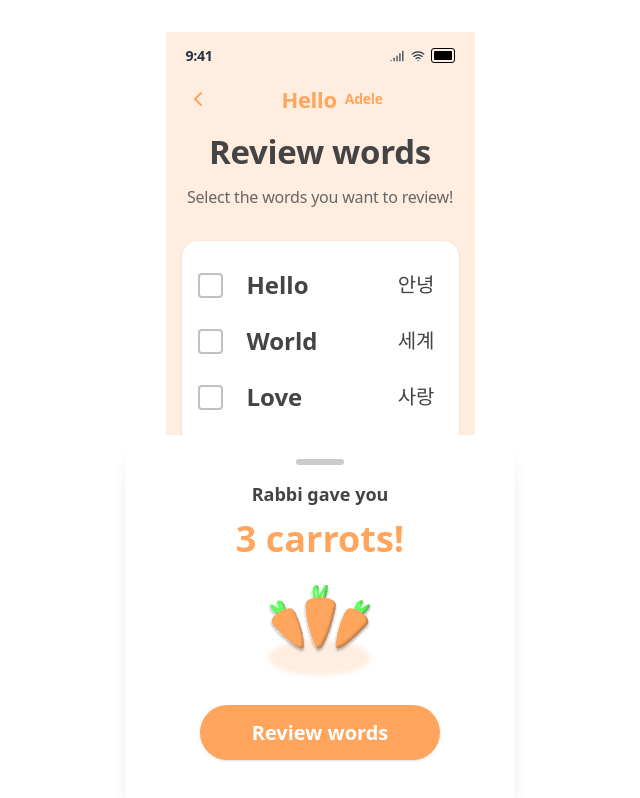
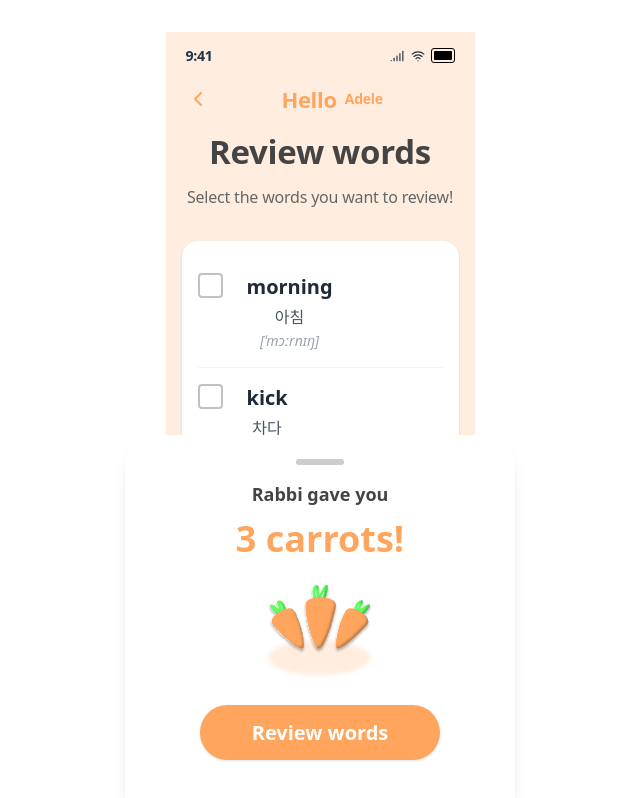
Before and after one commit to Kohj-git/HCI_RAPPI, a React (Vite) app: page /result in a window 1280 px wide. Shown: the top 798 px of the page, without its empty margins (320-960 px from the left). Built offline with nearby package versions, Linux system fonts and the light colour scheme.

Commit message:
fix result page

```diff
--- a/src/pages/Result.jsx
+++ b/src/pages/Result.jsx
@@ -47,12 +47,13 @@ function CheckBoxCustom({ checked, onToggle }) {
 }
 
 const wordPairs = [
-  { english: "Hello", korean: "안녕", checked: false },
-  { english: "World", korean: "세계", checked: false },
-  { english: "Love", korean: "사랑", checked: false },
-  { english: "Peace", korean: "평화", checked: false },
-  { english: "Dream", korean: "꿈", checked: false },
-  { english: "Hope", korean: "희망", checked: false },
+  { english: "morning", korean: "아침", ipa: "[ˈmɔːrnɪŋ]", checked: false },
+  { english: "kick", korean: "차다", ipa: "[kɪk]", checked: false },
+  { english: "walk", korean: "걷다", ipa: "[wɔːk]", checked: false },
+  { english: "top", korean: "꼭대기, 최고", ipa: "[tɑːp]", checked: false },
+  { english: "ping pong", korean: "탁구", ipa: "[ˈpɪŋ ˌpɒŋ]", checked: false },
+  { english: "heavy", korean: "무거운", ipa: "[ˈhɛvi]", checked: false },
+  { english: "ready", korean: "준비된", ipa: "[ˈrɛdi]", checked: false },
 ];
 
 export default function Result() {
@@ -116,20 +117,23 @@ export default function Result() {
         {/* Word List Card */}
         <Card className="relative z-10 mt-6 mx-4 rounded-2xl bg-white pt-4 pb-4 shadow border-none overflow-visible">
           <CardContent className="p-0">
-            <div className="max-h-[330px] overflow-y-auto pr-2">
+            <div className="max-h-[580px] overflow-y-auto px-4">
               {pairs.map((pair, idx) => (
-                <div key={idx} className="flex items-center px-4 py-3">
+                <div key={idx} className="flex items-start py-4 border-b border-gray-100 last:border-none">
                   <CheckBoxCustom
                     checked={pair.checked}
                     onToggle={() => handleCheck(idx)}
                   />
-                  <div className="flex-1 flex justify-between items-center">
-                    <span className="font-extrabold text-[#444444] text-2xl">
+                  <div>
+                    <div className="text-xl font-bold text-gray-800">
                       {pair.english}
-                    </span>
-                    <span className="font-semibold text-[#444444] text-xl">
+                    </div>
+                    <div className="text-base text-gray-600 mt-1">
                       {pair.korean}
-                    </span>
+                    </div>
+                    <div className="text-sm text-gray-400 italic mt-0.5">
+                      {pair.ipa}
+                    </div>
                   </div>
                 </div>
               ))}
```
